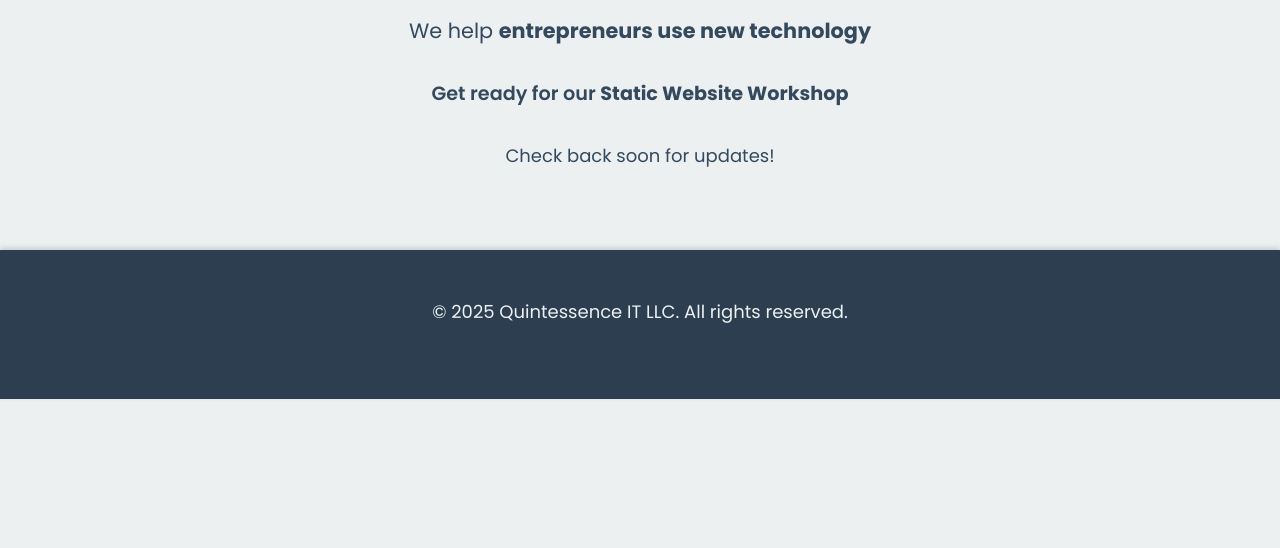
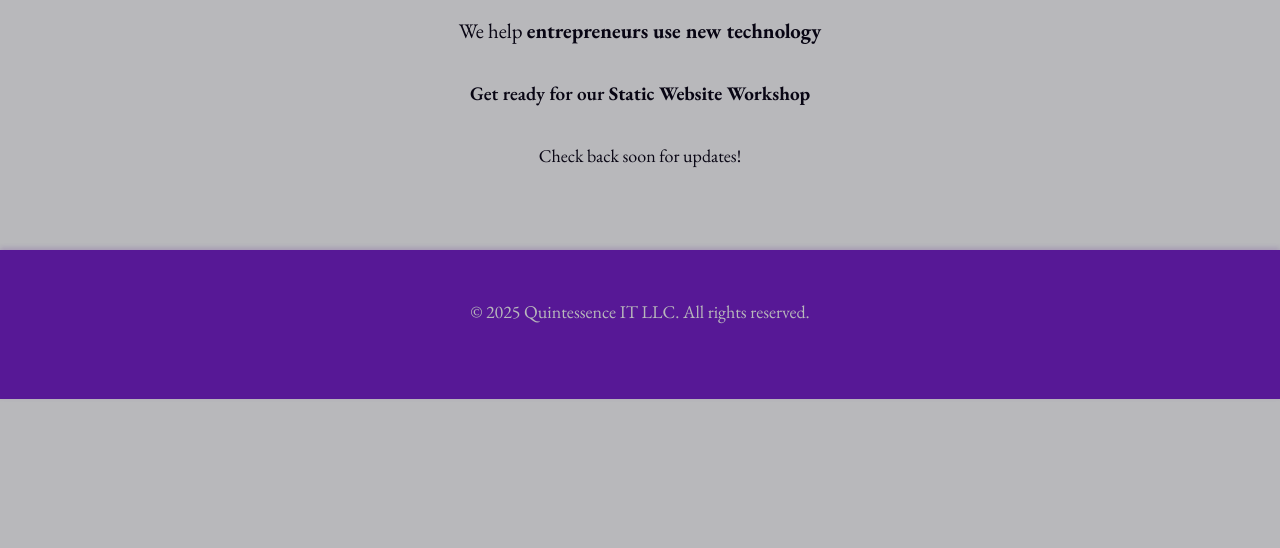
Before and after one commit to Trevorything/quintessenceit, a plain HTML site: page index.html in a window 1280 px wide. Shown: the part 401-949 px from the top of the page. Drawn offline with nearby package versions, Linux system fonts and the light colour scheme.

Commit message:
Update style.css

```diff
--- a/style.css
+++ b/style.css
@@ -1,19 +1,19 @@
 /* Import Google Font */
-@import url('https://fonts.googleapis.com/css2?family=Poppins:wght@300;400;600;700&display=swap');
+@import url('https://fonts.googleapis.com/css2?family=EB+Garamond:wght@400;600;700&display=swap');
 
 /* --- Root Variables --- */
 :root {
     /* Colors */
-    --primary: #2C3E50; /* Dark Blue/Charcoal */
-    --accent: #E74C3C;  /* Red/Orange */
-    --bg: #ECF0F1;      /* Light Gray */
-    --text: #34495E;    /* Dark Gray/Blue */
-    --surface: #18BC9C; /* Teal/Turquoise */
-    --shadow: rgba(44, 62, 80, 0.2); /* Soft shadow from primary color */
+    --primary: #571896; /* Dark Primary Purple */
+    --accent: #852CDD;  /* Light Secondary Violet */
+    --bg: #B8B8BB;      /* White */
+    --text: #080513;    /* Black */
+    --surface: #852CDD; /* Using Light Secondary Violet as surface color */
+    --shadow: rgba(87, 24, 150, 0.2); /* Soft shadow from primary color */
 
     /* Fonts */
-    --font-family-headings: 'Poppins', sans-serif;
-    --font-family-body: 'Poppins', sans-serif;
+    --font-family-headings: 'EB Garamond', serif;
+    --font-family-body: 'EB Garamond', serif;
 
     /* Layout */
     --max-page-width: 1200px;
@@ -27,11 +27,11 @@
 /* --- Dark Mode using prefers-color-scheme --- */
 @media (prefers-color-scheme: dark) {
     :root {
-        --primary: #1A252F; /* Darker Primary */
-        --accent: #FF6B6B;  /* Brighter Accent */
-        --bg: #2C3E50;      /* Dark Blue/Charcoal as background */
-        --text: #ECF0F1;    /* Light Gray as text */
-        --surface: #1ABC9C; /* Slightly brighter teal */
+        --primary: #852CDD;  /* Light Secondary Violet as primary in dark mode */
+        --accent: #571896; /* Dark Primary Purple as accent in dark mode */
+        --bg: #080513;      /* Black as background */
+        --text: #B8B8BB;    /* White as text */
+        --surface: #571896; /* Using Dark Primary Purple as surface color */
         --shadow: rgba(0, 0, 0, 0.5); /* Stronger shadow in dark mode */
     }
 }
@@ -164,7 +164,7 @@
 }
 
 .btn:hover {
-    background-color: darken(var(--accent), 10%); /* Placeholder for darken effect */
+    filter: brightness(110%);
     transform: translateY(-2px);
 }
 
@@ -174,7 +174,7 @@
 }
 
 .btn-secondary:hover {
-    background-color: darken(var(--surface), 10%); /* Placeholder for darken effect */
+    filter: brightness(110%);
 }
 
 /* --- Images & Media --- */
@@ -226,7 +226,7 @@
 /* Card Hover Animation */
 .card:hover {
     transform: translateY(-8px); /* Elevate effect */
-    box-shadow: 0 8px 16px rgba(44, 62, 80, 0.3); /* Stronger shadow */
+    box-shadow: 0 8px 16px rgba(87, 24, 150, 0.3); /* Stronger shadow */
 }
 
 /* --- Interactivity --- */
@@ -274,9 +274,6 @@
     border-radius: 0.25rem; /* Match general rounded style */
 }
 
-/* Ensure high-contrast for text (handled by color variables, but good to note) */
-/* WCAG AA compliance is targeted by the chosen color palette. */
-
 /* --- Optional Add-ons --- */
 
 /* CSS-only Collapsible Sections */
@@ -298,7 +295,7 @@
 }
 
 .collapsible-label:hover {
-    background-color: darken(var(--surface), 10%); /* Placeholder for darken effect */
+    filter: brightness(110%);
 }
 
 .collapsible-label::before {
@@ -429,16 +426,4 @@
         display: block; /* Stack cards vertically for print */
         gap: 0;
     }
-
-    /* Placeholder for darken function, as pure CSS doesn't have it natively */
-    /* If using a preprocessor, these would be automatically handled. */
-    .btn:hover {
-        background-color: #C0392B; /* A slightly darker red */
-    }
-    .btn-secondary:hover {
-        background-color: #16A085; /* A slightly darker teal */
-    }
-    .collapsible-label:hover {
-        background-color: #16A085; /* A slightly darker teal */
-    }
 }
```
